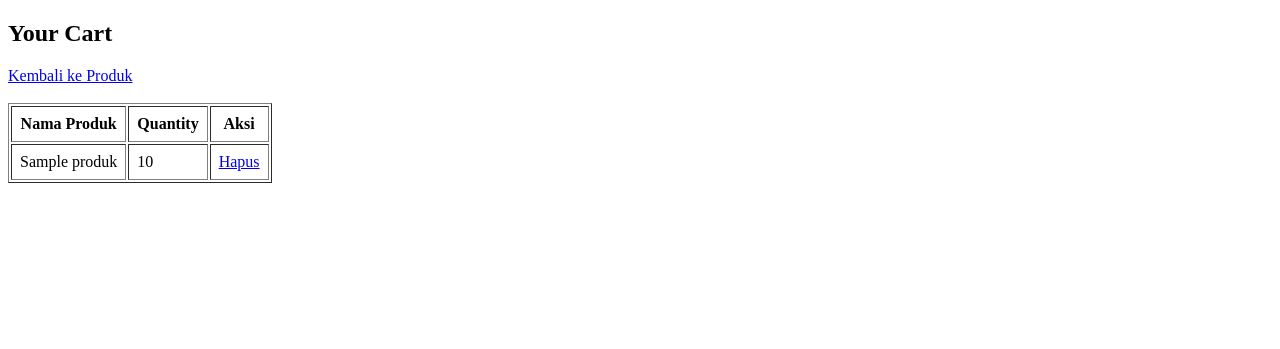
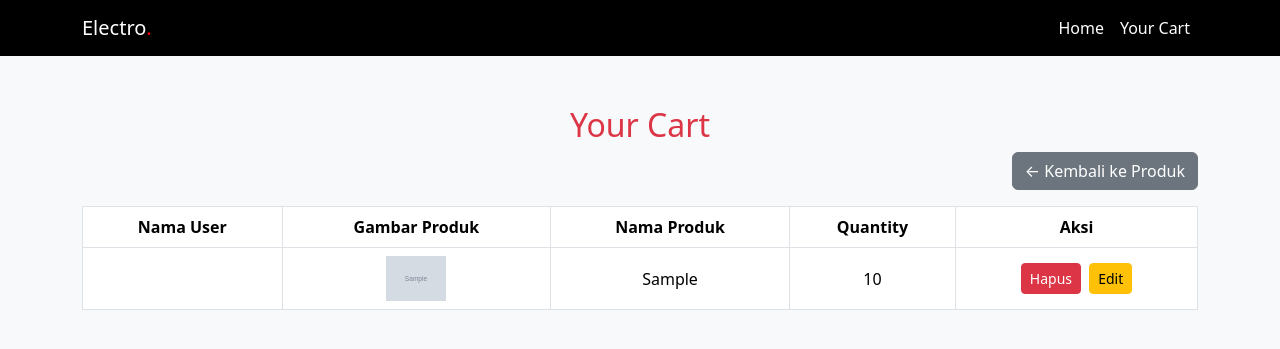
Before and after one commit to Nandayunan/kemjar, a PHP site: page /yourcart.php in a window 1280 px wide. Shown: the top 349 px of the page. Run offline with PHP 8.4, Linux system fonts and the light colour scheme; the visitor is signed in with stand-in values (Sample User, id 1); tables that the repository leaves empty or names only in its code hold one stand-in row (values such as "Sample post"); grey boxes marked "Sample" are stand-in pictures.

Commit message:
update di yourcart, sesion beres

```diff
--- a/login.php
+++ b/login.php
@@ -1,4 +1,5 @@
 <?php
+
 include 'konfig.php';
 
 function decryptAES256($ciphertext, $iv, $key)
@@ -35,11 +36,12 @@ if ($_SERVER["REQUEST_METHOD"] == "POST") {
 
   if ($user) {
     if (password_verify($inputPassword, $user['password'])) {
-      $_SESSION['user_id'] = $user['id'];
+      $_SESSION['user_id'] = $user['id_user'];
       $_SESSION['role'] = $user['role'];
       $_SESSION['nama'] = decryptAES256($user['nama'], $user['iv_nama'], $secretKey);
 
-      echo "<script>alert('Login berhasil!'); window.location.href='index.php';</script>";
+      // Use PHP header for redirection instead of JavaScript
+      header('Location: index.php');
       exit;
     } else {
       echo "<script>alert('Password salah!');</script>";
--- a/logout.php
+++ b/logout.php
@@ -2,5 +2,5 @@
 session_start();
 session_unset(); // Menghapus semua variabel session
 session_destroy(); // Menghapus session
-header("Location: index.php");
+header("Location: login.php");
 exit;
--- a/yourcart.php
+++ b/yourcart.php
@@ -2,52 +2,148 @@
 session_start();
 include 'konfig.php';
 
+$cart_items = [];
+$secretKey = "MyVerySecretKey1234567890abcdef";
 
-// Guest cart: gunakan session jika belum login
 if (isset($_SESSION['user_id'])) {
     $user_id = $_SESSION['user_id'];
-    $result = $conn->query("SELECT cart.id, cart.product_id, cart.quantity, produk.nama_produk FROM cart JOIN produk ON cart.product_id = produk.id WHERE cart.user_id=$user_id");
-    $cart_items = [];
+
+    // Check if the database connection is valid
+    if ($conn) {
+        // Use a prepared statement to prevent SQL injection
+        $stmt = $conn->prepare("SELECT cart.id, cart.quantity, products.product, products.gambar, users.nama, users.iv_nama FROM cart JOIN products ON cart.product_id = products.id_product JOIN users ON cart.user_id = users.id_user WHERE cart.user_id = ?");
+
+        if ($stmt) {
+            $stmt->bind_param("i", $user_id);
+            $stmt->execute();
+            $result = $stmt->get_result();
+
             while ($row = $result->fetch_assoc()) {
+                // Decrypt the user's name
+                $row['nama_user'] = decryptAES256($row['nama'], $row['iv_nama'], $secretKey);
                 $cart_items[] = $row;
             }
+            $stmt->close();
         } else {
-    // Cart di session (guest)
-    $cart_items = isset($_SESSION['cart']) ? $_SESSION['cart'] : [];
+            echo "<p>Error preparing the SQL statement: " . htmlspecialchars($conn->error) . "</p>";
+        }
+    } else {
+        echo "<p>Database connection failed.</p>";
+    }
 }
 
+function decryptAES256($ciphertext, $iv, $key)
+{
+    $cipher = "aes-256-cbc";
+    return openssl_decrypt($ciphertext, $cipher, $key, 0, $iv);
+}
 ?>
 <!DOCTYPE html>
-<html>
+<html lang="en">
+
 <head>
+    <meta charset="UTF-8">
     <title>Your Cart</title>
+    <link href="https://cdn.jsdelivr.net/npm/bootstrap@5.3.3/dist/css/bootstrap.min.css" rel="stylesheet">
+    <style>
+        body {
+            background-color: #f8f9fa;
+        }
+
+        .navbar {
+            background-color: #000;
+        }
+
+        .navbar-brand,
+        .nav-link,
+        .navbar-text {
+            color: white !important;
+        }
+
+        .cart-header {
+            margin-top: 50px;
+            color: #dc3545;
+        }
+
+        .table thead {
+            background-color: #dc3545;
+            color: white;
+        }
+
+        .btn-danger {
+            background-color: #dc3545;
+            border-color: #dc3545;
+        }
+
+        .btn-danger:hover {
+            background-color: #c82333;
+            border-color: #bd2130;
+        }
+    </style>
 </head>
+
 <body>
-    <h2>Your Cart</h2>
-    <a href="index.php">Kembali ke Produk</a><br><br>
-    <table border="1" cellpadding="8">
+
+    <!-- Navbar -->
+    <nav class="navbar navbar-expand-lg">
+        <div class="container">
+            <a class="navbar-brand" href="#">Electro<span style="color: red;">.</span></a>
+            <div class="collapse navbar-collapse justify-content-end">
+                <ul class="navbar-nav">
+                    <li class="nav-item">
+                        <a class="nav-link" href="index.php">Home</a>
+                    </li>
+                    <li class="nav-item">
+                        <a class="nav-link active" href="#">Your Cart</a>
+                    </li>
+                </ul>
+            </div>
+        </div>
+    </nav>
+
+    <!-- Cart Section -->
+    <div class="container">
+        <h2 class="text-center cart-header">Your Cart</h2>
+        <div class="text-end mb-3">
+            <a href="index.php" class="btn btn-secondary">← Kembali ke Produk</a>
+        </div>
+
+        <div class="table-responsive">
+            <table class="table table-bordered text-center align-middle">
+                <thead>
                     <tr>
+                        <th>Nama User</th>
+                        <th>Gambar Produk</th>
                         <th>Nama Produk</th>
                         <th>Quantity</th>
                         <th>Aksi</th>
                     </tr>
-        <?php if (isset($_SESSION['user_id'])): ?>
+                </thead>
+                <tbody>
+                    <?php if (!empty($cart_items)): ?>
                         <?php foreach ($cart_items as $row): ?>
                             <tr>
-                <td><?= htmlspecialchars($row['nama_produk']) ?></td>
+                                <td><?= htmlspecialchars($row['nama_user']) ?></td>
+                                <td><img src="img/<?= htmlspecialchars($row['gambar']) ?>" alt="Gambar Produk" style="width:60px;height:auto;"></td>
+                                <td><?= htmlspecialchars($row['product']) ?></td>
                                 <td><?= $row['quantity'] ?></td>
-                <td><a href="remove_from_cart.php?id=<?= $row['id'] ?>">Hapus</a></td>
+                                <td>
+                                    <a href="remove_from_cart.php?id=<?= $row['id'] ?>" class="btn btn-danger btn-sm">Hapus</a>
+                                    <a href="edit_cart.php?id=<?= $row['id'] ?>" class="btn btn-warning btn-sm ms-1">Edit</a>
+                                </td>
                             </tr>
                         <?php endforeach; ?>
                     <?php else: ?>
-            <?php foreach ($cart_items as $item): ?>
                         <tr>
-                <td><?= htmlspecialchars($item['nama_produk']) ?></td>
-                <td><?= $item['quantity'] ?></td>
-                <td><a href="remove_from_cart.php?session=1&product_id=<?= $item['product_id'] ?>">Hapus</a></td>
+                            <td colspan="5">Keranjang kosong.</td>
                         </tr>
-            <?php endforeach; ?>
                     <?php endif; ?>
+                </tbody>
             </table>
+        </div>
+    </div>
+
+    <script src="https://cdn.jsdelivr.net/npm/bootstrap@5.3.3/dist/js/bootstrap.bundle.min.js"></script>
 </body>
+
 </html>
```
Also changed, not shown: add_to_cart.php (+26 -19 lines), css/style.css (+112 -44 lines), index.php (+29 -3 lines). Lines whose indentation alone changed are shown as unchanged.
